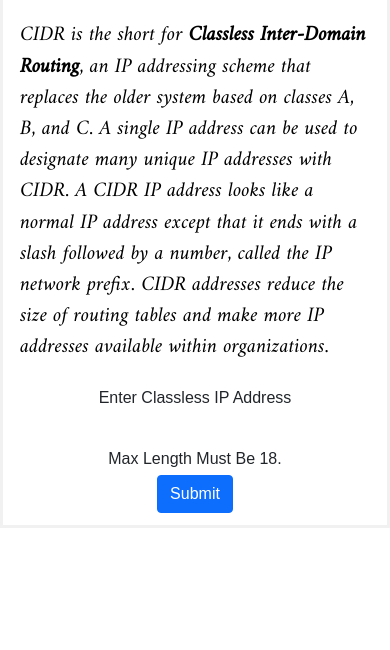
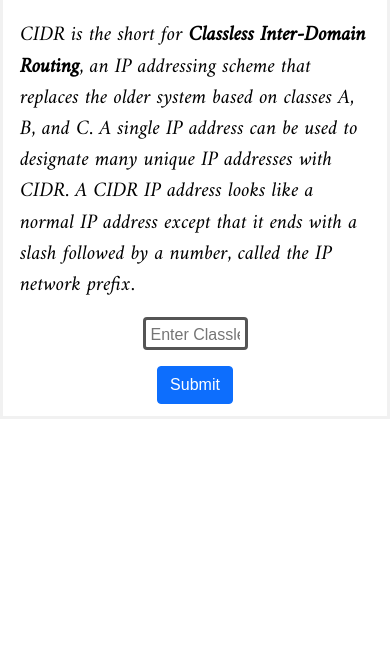
Before and after one commit to SatyaSharma73/CIDR_RangeFinder, a plain HTML site: page index.html in a window 390 px wide. Shown: the part 142-792 px from the top of the page. Drawn offline with nearby package versions, Linux system fonts and the light colour scheme.

Commit message:
made layout and responsive changes

```diff
--- a/browser.css
+++ b/browser.css
@@ -1,5 +1,6 @@
 body {
-  font-family: Arial
+  font-family: Arial;
+  margin-bottom: 5%;
 }
 
 * {
@@ -21,7 +22,12 @@ body {
   border-top-left-radius: 4px;
   border-top-right-radius: 4px;
 }
+.row2 {
 
+  padding-top: 10px;
+  border-top-left-radius: 4px;
+  border-top-right-radius: 4px;
+}
 /* Create three unequal columns that floats next to each other */
 .column {
   float: left;
--- a/index.html
+++ b/index.html
@@ -24,7 +24,7 @@
         <span class="dot" style="background:#5AC05A;"></span>
       </div>
       <div class="column middle">
-        <input type="text" value="https://github.com/SatyaSharma73/CIDR_RangeFinder">
+        <input type="text" readonly value="https://github.com/SatyaSharma73/CIDR_RangeFinder">
       </div>
       <div class="column right">
         <div style="float:right">
@@ -46,29 +46,22 @@
           an IP addressing scheme that replaces the older system based on classes A, B, and C.
           A single IP address can be used to designate many unique IP addresses with CIDR.
           A CIDR IP address looks like a normal IP address except that it ends with a slash followed by a number,
-          called the IP network prefix. CIDR addresses reduce the size of routing tables and make more IP addresses available within organizations.</p>
+          called the IP network prefix.</p>
       </div>
 
 
       <form id="myForm" action="index.html">
         <div class="panel g-3 align-items-center">
-          <div class="col-auto">
-            <label for="inputPassword6" class="col-form-label">Enter Classless IP Address</label>
+
+          <div class="input_box mb-3 row2">
+            <input type="text" id="cidr" value="" placeholder="Enter Classless IP Address Eg.10.0.0.0/24" class="form-control-plaintext" maxlength="18" required>
           </div>
-          <div class="input_box">
-            <input type="text" id="cidr" class="i_p" value="" placeholder="                       10.0.0.0/24" class="form-control" maxlength="18" required>
-          </div>
-          <div class="col-auto">
-            <span id="passwordHelpInline" class="war">
-              Max Length Must Be 18.
-            </span>
-          </div>
+
           <div class="panel_button">
             <button type="submit" onclick="compute()" class="button btn btn-primary">Submit</button>
           </div>
-        </div>
+
       </form>
-
 
     </div>
 
--- a/style.css
+++ b/style.css
@@ -26,12 +26,16 @@
 }
 
 .input_box {
-  width: 25%;
-  color: #aaa;
+  width: 30%;
+
   margin-left: auto;
   margin-right: auto;
   margin-top: 1%;
   margin-bottom: 0.5%;
+  box-sizing: border-box;
+  border: 3px solid #555;
+  border-radius: 4px;
+
 }
 
 h3 {
```
